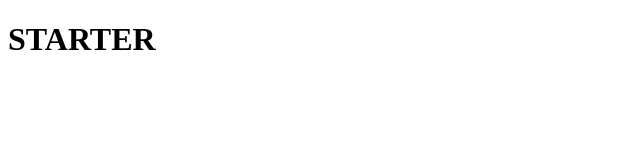
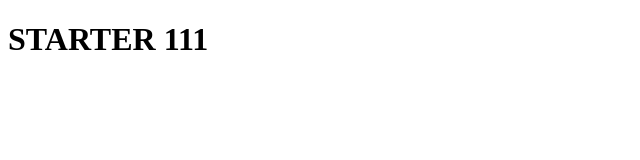
Before and after one commit to superpooperxxx/group-project-setup, a React (Vite) app: page / in a window 1280 px wide. Shown: the top 160 px of the page, without its empty margins (0-640 px from the left). Built offline with nearby package versions, Linux system fonts and the light colour scheme.

Commit message:
testing deploy

```diff
--- a/src/App.tsx
+++ b/src/App.tsx
@@ -1,5 +1,5 @@
 function App() {
-  return <h1>STARTER</h1>;
+  return <h1>STARTER 111</h1>;
 }
 
 export default App;
--- a/vite.config.ts
+++ b/vite.config.ts
@@ -4,5 +4,5 @@ import react from '@vitejs/plugin-react';
 // https://vite.dev/config/
 export default defineConfig({
   plugins: [react()],
-  base: '/',
+  base: './',
 });
```
